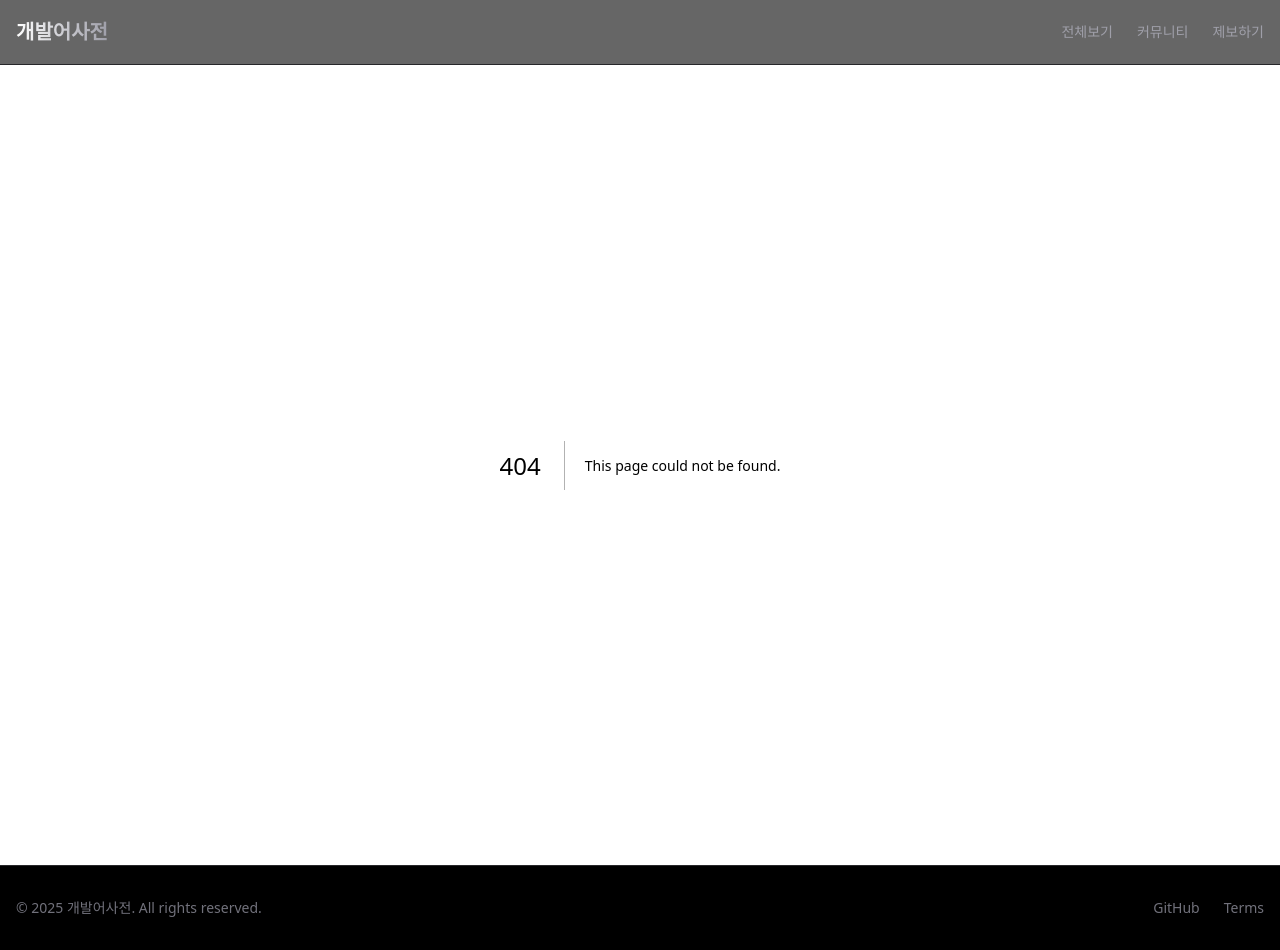
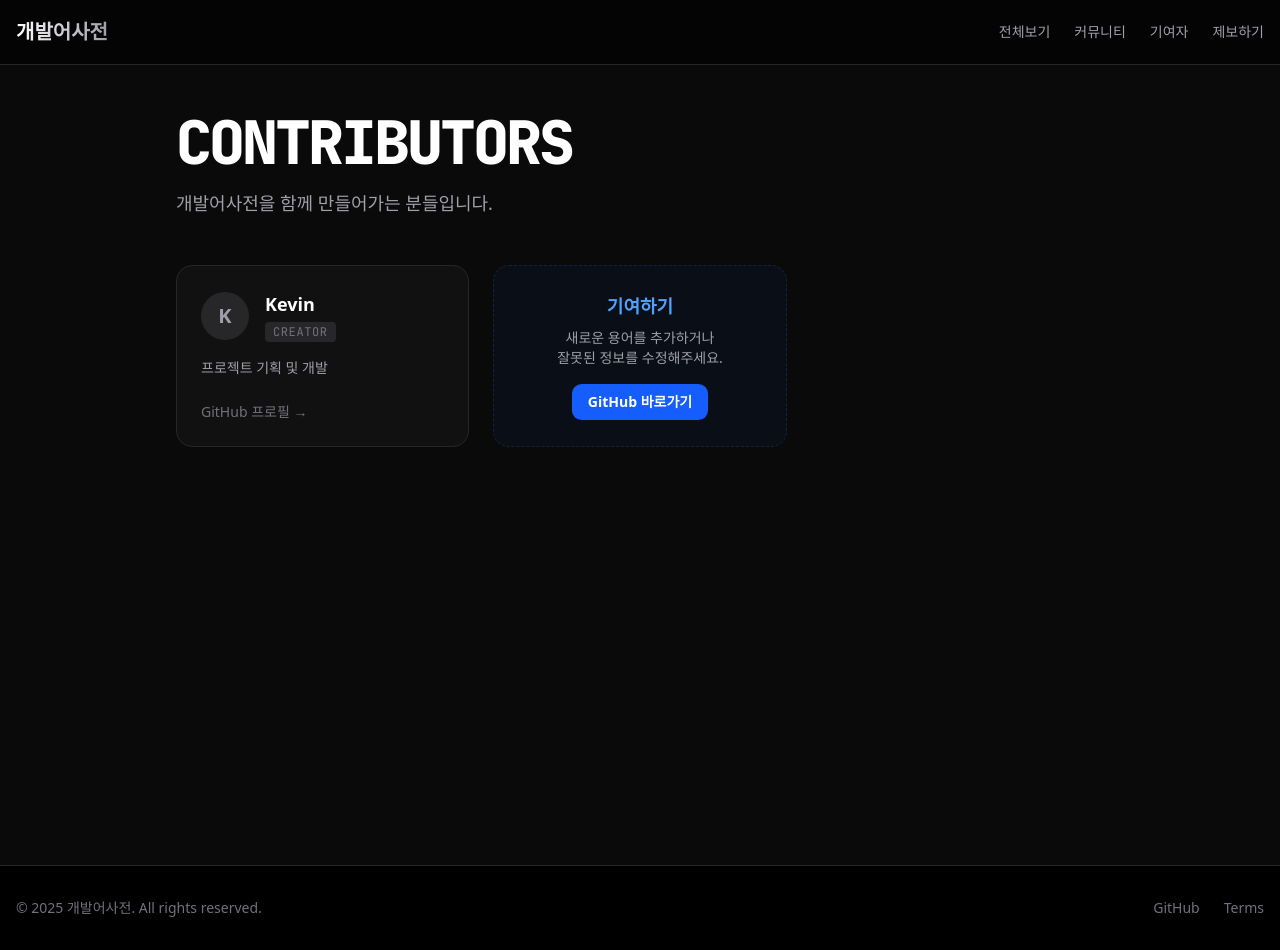
Before and after one commit to ZetBe/dev-lang-dict, a Next.js app: page /contributors in a window 1280 px wide. Before the commit this address had no page. Built offline with nearby package versions, Linux system fonts and the light colour scheme.

Commit message:
feat: 기여자 페이지 및 준비 중 토스트 옮기기

```diff
--- /dev/null
+++ b/app/contributors/page.tsx
@@ -0,0 +1,83 @@
+import Link from "next/link";
+
+export const metadata = {
+  title: "기여자 | 개발어사전",
+  description: "개발어사전 프로젝트에 기여해주신 분들",
+};
+
+export default function ContributorsPage() {
+  const contributors = [
+    {
+      name: "Kevin",
+      role: "Creator",
+      description: "프로젝트 기획 및 개발",
+      github: "https://github.com/ZetBe", // Placeholder
+    },
+    // Add more contributors here
+  ];
+
+  return (
+    <div className="min-h-screen p-8 md:p-12 max-w-5xl mx-auto">
+      <div className="mb-12">
+        <h1 className="text-4xl md:text-6xl font-black tracking-tighter text-white font-mono mb-4">
+          CONTRIBUTORS
+        </h1>
+        <p className="text-zinc-400 text-lg">
+          개발어사전을 함께 만들어가는 분들입니다.
+        </p>
+      </div>
+
+      <div className="grid grid-cols-1 md:grid-cols-2 lg:grid-cols-3 gap-6">
+        {contributors.map((contributor, index) => (
+          <div
+            key={index}
+            className="flex flex-col bg-zinc-900/50 border border-zinc-800 p-6 rounded-2xl hover:border-blue-500/50 transition duration-300 group"
+          >
+            <div className="flex items-center gap-4 mb-4">
+              <div className="w-12 h-12 bg-zinc-800 rounded-full flex items-center justify-center text-xl font-bold text-zinc-400 group-hover:bg-blue-500/20 group-hover:text-blue-400 transition">
+                {contributor.name[0]}
+              </div>
+              <div>
+                <h3 className="font-bold text-white text-lg">
+                  {contributor.name}
+                </h3>
+                <span className="text-xs font-mono text-zinc-500 uppercase tracking-wider bg-zinc-800 px-2 py-0.5 rounded">
+                  {contributor.role}
+                </span>
+              </div>
+            </div>
+
+            <p className="text-zinc-400 text-sm mb-6 flex-1">
+              {contributor.description}
+            </p>
+
+            <Link
+              href={contributor.github}
+              target="_blank"
+              className="text-sm font-medium text-zinc-500 hover:text-white transition-colors flex items-center gap-2"
+            >
+              GitHub 프로필 &rarr;
+            </Link>
+          </div>
+        ))}
+
+        {/* Join Us Card */}
+        <div className="flex flex-col items-center justify-center bg-blue-600/5 border border-blue-500/20 border-dashed p-6 rounded-2xl hover:bg-blue-600/10 transition duration-300">
+          <h3 className="font-bold text-blue-400 text-lg mb-2">기여하기</h3>
+          <p className="text-zinc-400 text-sm text-center mb-4">
+            새로운 용어를 추가하거나
+            <br />
+            잘못된 정보를 수정해주세요.
+          </p>
+          <Link
+            href="https://github.com/ZetBe/dev-lang-dict"
+            target="_blank"
+            className="px-4 py-2 bg-blue-600 hover:bg-blue-500 text-white text-sm font-bold rounded-lg transition"
+          >
+            GitHub 바로가기
+          </Link>
+        </div>
+      </div>
+    </div>
+  );
+}
--- a/components/Header.tsx
+++ b/components/Header.tsx
@@ -37,6 +37,12 @@ export default function Header() {
               커뮤니티
             </button>
             <Link
+              href="/contributors"
+              className="text-sm font-medium text-zinc-400 transition-colors hover:text-white"
+            >
+              기여자
+            </Link>
+            <Link
               href="https://github.com/ZetBe/dev-lang-dict/issues/new"
               target="_blank"
               className="text-sm font-medium text-zinc-400 transition-colors hover:text-white"
@@ -50,9 +56,9 @@ export default function Header() {
       <AnimatePresence>
         {showToast && (
           <motion.div
-            initial={{ opacity: 0, y: -20, x: "-50%" }}
-            animate={{ opacity: 1, y: 0, x: "-50%" }}
-            exit={{ opacity: 0, y: -20, x: "-50%" }}
+            initial={{ opacity: 0, y: -20, x: "150%" }}
+            animate={{ opacity: 1, y: 0, x: "150%" }}
+            exit={{ opacity: 0, y: -20, x: "150%" }}
             className="fixed top-20 left-1/2 z-50 rounded-full border border-zinc-800 bg-zinc-950/90 px-6 py-2 text-sm text-white backdrop-blur shadow-2xl"
           >
             🚧 커뮤니티 기능은 준비 중입니다
```
